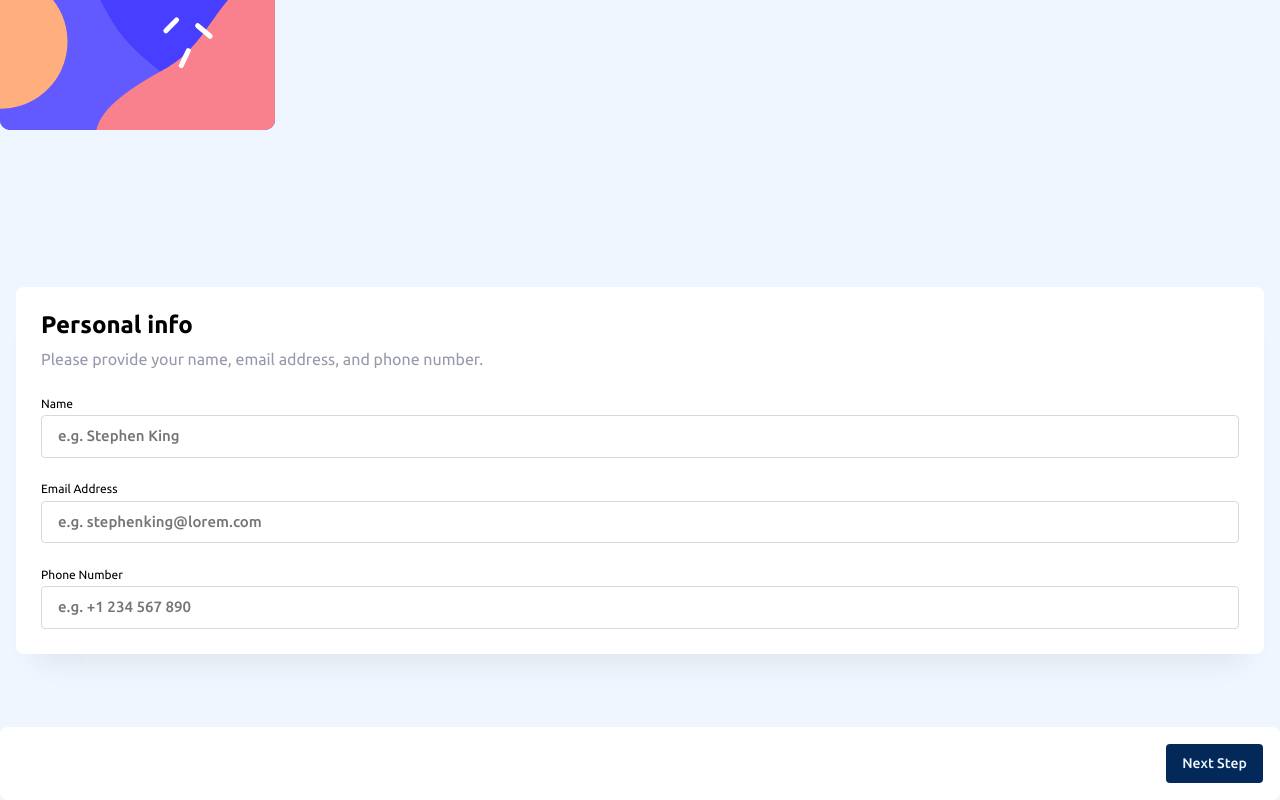
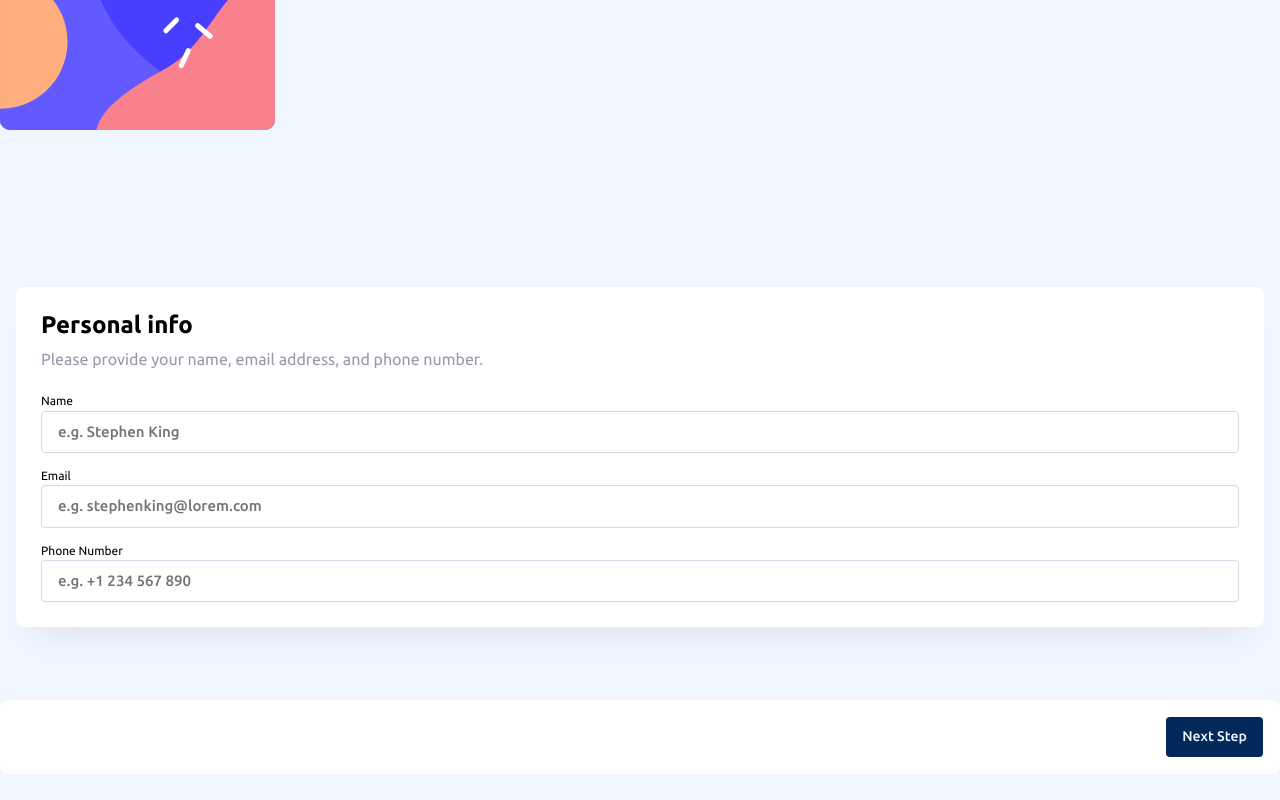
Before and after one commit to teoh4770/multiform, a React (Vite) app: page / in a window 1280 px wide. Shown: the part 440-1240 px from the top of the page. After the commit the page ends 1214 px from the top, so only its background shows below. Built offline with nearby package versions, Linux system fonts and the light colour scheme.

Commit message:
✨Add: PersonalInfoForm with client form validation

```diff
--- a/package.json
+++ b/package.json
@@ -16,6 +16,7 @@
   },
   "devDependencies": {
     "@eslint/js": "^9.13.0",
+    "@types/node": "^22.10.2",
     "@types/react": "^18.3.12",
     "@types/react-dom": "^18.3.1",
     "@vitejs/plugin-react": "^4.3.3",
--- a/src/components/PersonalInfoForm/PersonalInfoForm.module.css
+++ b/src/components/PersonalInfoForm/PersonalInfoForm.module.css
@@ -0,0 +1,64 @@
+.formContainer {
+  display: grid;
+  gap: var(--_gap, 1rem);
+}
+
+.formControl {
+  display: grid;
+  row-gap: 0.1875rem;
+}
+
+.heading {
+  --_fs: 0.75rem;
+
+  display: flex;
+  justify-content: space-between;
+  align-items: flex-start;
+
+  font-size: var(--_fs, 1rem);
+  line-height: var(--_fs, 1rem);
+}
+
+.inputBox {
+  --_fs: 0.9375rem;
+  --_border-color: var(--border-color);
+
+  /* Layout */
+  width: 100%;
+
+  /* Spacing */
+  padding-inline: 1rem;
+  padding-block: 0.75rem;
+
+  /* Typography */
+  font-size: var(--_fs, 1rem);
+  font-weight: 500;
+
+  /* Colors */
+  color: var(--denim);
+
+  /* Others */
+  border: 1px solid var(--_border-color, black);
+  border-radius: 0.25rem;
+
+  /* State-based style  */
+  &[aria-invalid="false"]:not(:placeholder-shown) {
+    --_border-color: var(--green);
+    outline-color: var(--green);
+  }
+
+  &[aria-invalid="true"] {
+    --_border-color: var(--red);
+    outline-color: var(--red);
+  }
+
+  &[aria-invalid="true"]:focus {
+    --_border-color: var(--yellow);
+    outline-color: var(--yellow);
+  }
+}
+
+.error {
+  color: var(--red);
+  text-align: right;
+}
--- a/src/components/PersonalInfoForm/index.tsx
+++ b/src/components/PersonalInfoForm/index.tsx
@@ -1,53 +1,145 @@
-import { useAtom } from "jotai";
-import { Input } from "../ui";
-import { userInfoAtom } from "../../lib";
+// import { useAtom } from "jotai";
+// import { Input } from "../ui";
+// import { userInfoAtom } from "../../lib";
+// import { useForm, SubmitHandler } from "react-hook-form";
+
+import style from "./PersonalInfoForm.module.css";
+
+import { useAtom, useSetAtom } from "jotai";
+import { useState } from "react";
+import { hasFormErrors, userInfoAtom } from "../../lib";
+
+interface IUserInfo {
+  name: string;
+  email: string;
+  phone: string;
+}
 
 function PersonalInfoForm() {
   const [userInfo, setUserInfo] = useAtom(userInfoAtom);
 
-  // required does not work on client side?
+  const [errors, setErrors] = useState<IUserInfo>({
+    name: "",
+    email: "",
+    phone: "",
+  });
+
+  const setFormErrorState = useSetAtom(hasFormErrors);
+
+  const validateField = (field: string, value: string) => {
+    switch (field) {
+      case "name": {
+        if (!value) return "This field is required";
+        if (value.length < 4) return "Must have at least 4 characters";
+        if (value.length > 70) return "Must be between 4 to 70 characters";
+        return "";
+      }
+
+      case "email": {
+        if (!value) return "This field is required";
+        // eslint-disable-next-line no-useless-escape
+        const isEmailValid = /^[\w-\.]+@([\w-]+\.)+[\w-]{2,4}$/.test(value);
+        if (!isEmailValid) return "Please provide a valid email address";
+        return "";
+      }
+
+      case "phone": {
+        if (!value) return "This field is required";
+        const isPhoneValid = /^\d{10}$/.test(value);
+        if (!isPhoneValid) return "Must have 10 digits only";
+        return "";
+      }
+
+      default:
+        return "";
+    }
+  };
+
+  const handleChange = (e: React.ChangeEvent<HTMLInputElement>) => {
+    const { name, value } = e.currentTarget;
+
+    // Update userInfo state
+    setUserInfo((prev) => ({
+      ...prev,
+      [name]: value,
+    }));
+
+    // Validate field and update errors state
+    const errorMessage = validateField(name, value);
+    const newErrors = {
+      ...errors,
+      [name]: errorMessage,
+    };
+    setErrors(newErrors);
+
+    // Update global form error state
+    const hasErrors = Object.values(newErrors).some((error) => error !== "");
+    setFormErrorState(hasErrors);
+  };
 
   return (
     <>
-      <Input
+      <form className={style.formContainer}>
+        <div className={style.formControl}>
+          <div className={style.heading}>
+            <label htmlFor="name">Name</label>
+            {errors.name && (
+              <span className={style.error} role="alert">
+                {errors.name}
+              </span>
+            )}
+          </div>
+          <input
+            className={style.inputBox}
             type="text"
             name="name"
-        label="Name"
             placeholder="e.g. Stephen King"
             value={userInfo.name}
-        onChange={(e) => {
-          setUserInfo((userInfo) => ({
-            ...userInfo,
-            name: e.target.value,
-          }));
-        }}
+            onChange={handleChange}
+            aria-invalid={errors.name != ""}
           />
-      <Input
+        </div>
+
+        <div className={style.formControl}>
+          <div className={style.heading}>
+            <label htmlFor="email">Email</label>
+            {errors.email && (
+              <span className={style.error} role="alert">
+                {errors.email}
+              </span>
+            )}
+          </div>
+          <input
+            className={style.inputBox}
             type="email"
             name="email"
-        label="Email Address"
             placeholder="e.g. stephenking@lorem.com"
             value={userInfo.email}
-        onChange={(e) => {
-          setUserInfo((userInfo) => ({
-            ...userInfo,
-            email: e.target.value,
-          }));
-        }}
+            onChange={handleChange}
+            aria-invalid={errors.email != ""}
           />
-      <Input
+        </div>
+
+        <div className={style.formControl}>
+          <div className={style.heading}>
+            <label htmlFor="phone">Phone Number</label>
+            {errors.email && (
+              <span className={style.error} role="alert">
+                {errors.phone}
+              </span>
+            )}
+          </div>
+          <input
+            className={style.inputBox}
             type="tel"
             name="phone"
-        label="Phone Number"
             placeholder="e.g. +1 234 567 890"
             value={userInfo.phone}
-        onChange={(e) => {
-          setUserInfo((userInfo) => ({
-            ...userInfo,
-            phone: e.target.value,
-          }));
-        }}
+            onChange={handleChange}
+            aria-invalid={errors.phone != ""}
           />
+        </div>
+      </form>
     </>
   );
 }
--- a/src/lib/atom.ts
+++ b/src/lib/atom.ts
@@ -13,6 +13,9 @@ const userInfoAtom = atom<IUserInfo>({
   email: "",
   phone: "",
 });
+
+// form validation
+const hasFormErrors = atom(true);
 
 // plans
 const planAtom = atom<IPlan[]>([
@@ -125,6 +128,7 @@ const summaryAtom = atom<ISummary>((get) => {
 
 export {
   isMonthlyPaymentAtom,
+  hasFormErrors,
   userInfoAtom,
   planAtom,
   selectedPlanAtom,
--- a/src/lib/index.ts
+++ b/src/lib/index.ts
@@ -1,5 +1,6 @@
 import {
   isMonthlyPaymentAtom,
+  hasFormErrors,
   userInfoAtom,
   planAtom,
   selectedPlanAtom,
@@ -10,6 +11,7 @@ import {
 
 export {
   isMonthlyPaymentAtom,
+  hasFormErrors,
   userInfoAtom,
   planAtom,
   selectedPlanAtom,
```
Also changed, not shown: 1 other file (tests, documents, lock files or other folders). Lines whose indentation alone changed are shown as unchanged.
